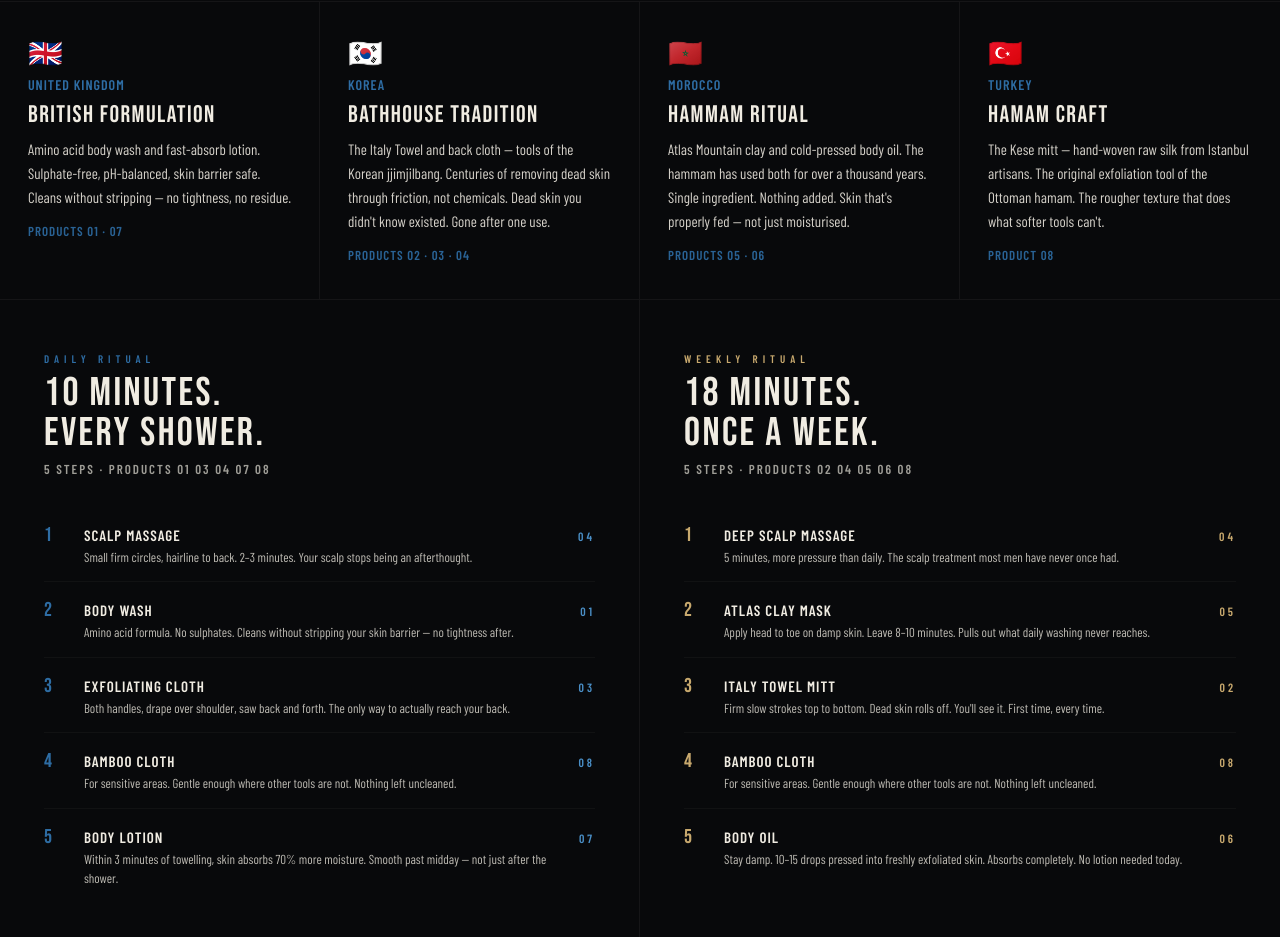
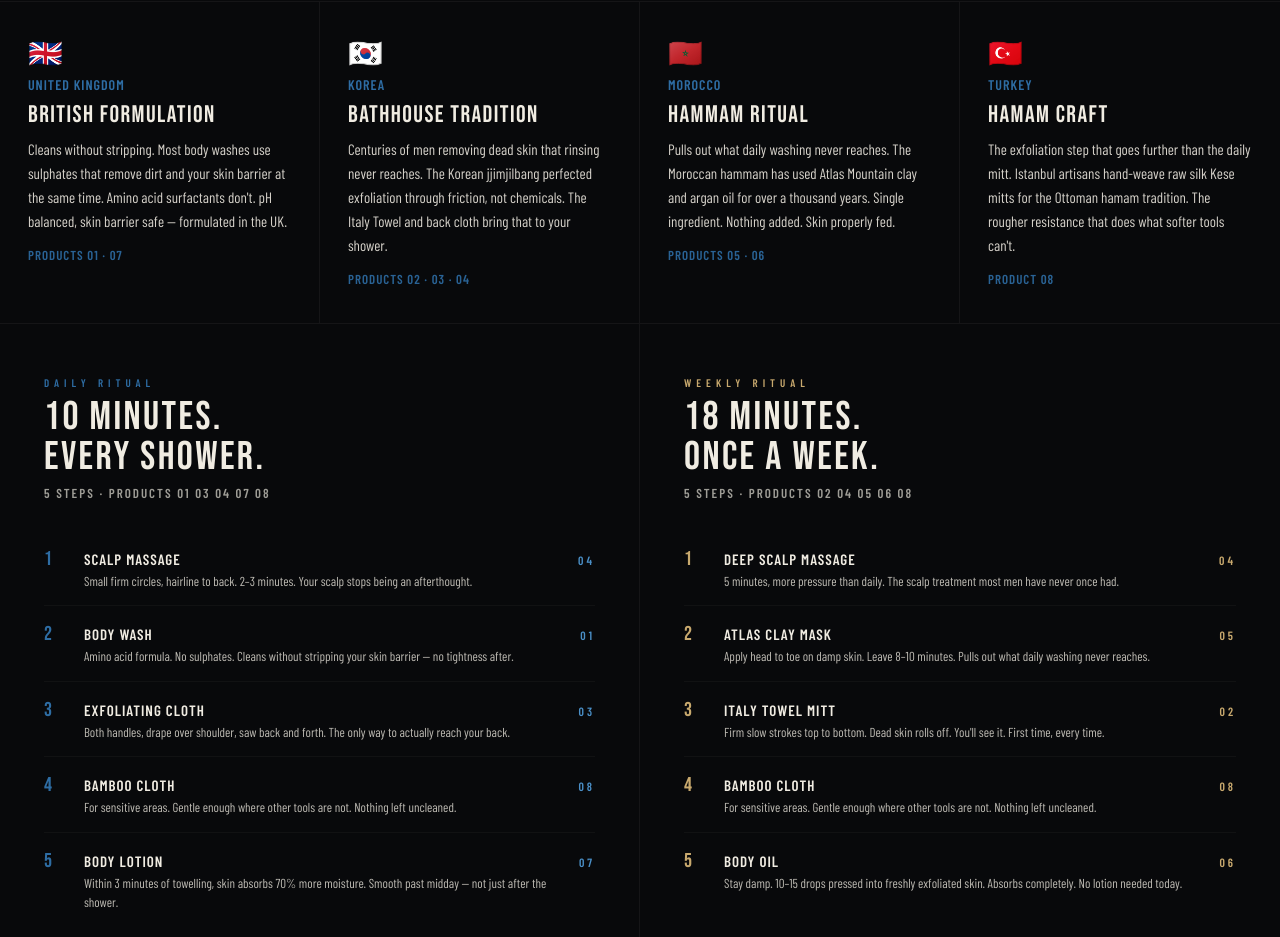
Before and after one commit to hdandi08/solum, a React (Vite) app in the folder web/: page / in a window 1280 px wide. Shown: the part 1065-2002 px from the top of the page. Built offline with nearby package versions, Linux system fonts and the light colour scheme; a web font is replaced by a local one.

Commit message:
feat: rewrite provenance card openers — outcome first, origin as proof

```diff
--- a/web/src/pages/ComingSoon.jsx
+++ b/web/src/pages/ComingSoon.jsx
@@ -737,28 +737,28 @@ export default function ComingSoon() {
             <div className="cs-prov-flag">🇬🇧</div>
             <div className="cs-prov-country">United Kingdom</div>
             <div className="cs-prov-tradition">British Formulation</div>
-            <div className="cs-prov-body">Amino acid body wash and fast-absorb lotion. Sulphate-free, pH-balanced, skin barrier safe. Cleans without stripping — no tightness, no residue.</div>
+            <div className="cs-prov-body">Cleans without stripping. Most body washes use sulphates that remove dirt and your skin barrier at the same time. Amino acid surfactants don't. pH balanced, skin barrier safe — formulated in the UK.</div>
             <div className="cs-prov-products">Products 01 · 07</div>
           </div>
           <div className="cs-prov-item">
             <div className="cs-prov-flag">🇰🇷</div>
             <div className="cs-prov-country">Korea</div>
             <div className="cs-prov-tradition">Bathhouse Tradition</div>
-            <div className="cs-prov-body">The Italy Towel and back cloth — tools of the Korean jjimjilbang. Centuries of removing dead skin through friction, not chemicals. Dead skin you didn't know existed. Gone after one use.</div>
+            <div className="cs-prov-body">Centuries of men removing dead skin that rinsing never reaches. The Korean jjimjilbang perfected exfoliation through friction, not chemicals. The Italy Towel and back cloth bring that to your shower.</div>
             <div className="cs-prov-products">Products 02 · 03 · 04</div>
           </div>
           <div className="cs-prov-item">
             <div className="cs-prov-flag">🇲🇦</div>
             <div className="cs-prov-country">Morocco</div>
             <div className="cs-prov-tradition">Hammam Ritual</div>
-            <div className="cs-prov-body">Atlas Mountain clay and cold-pressed body oil. The hammam has used both for over a thousand years. Single ingredient. Nothing added. Skin that's properly fed — not just moisturised.</div>
+            <div className="cs-prov-body">Pulls out what daily washing never reaches. The Moroccan hammam has used Atlas Mountain clay and argan oil for over a thousand years. Single ingredient. Nothing added. Skin properly fed.</div>
             <div className="cs-prov-products">Products 05 · 06</div>
           </div>
           <div className="cs-prov-item">
             <div className="cs-prov-flag">🇹🇷</div>
             <div className="cs-prov-country">Turkey</div>
             <div className="cs-prov-tradition">Hamam Craft</div>
-            <div className="cs-prov-body">The Kese mitt — hand-woven raw silk from Istanbul artisans. The original exfoliation tool of the Ottoman hamam. The rougher texture that does what softer tools can't.</div>
+            <div className="cs-prov-body">The exfoliation step that goes further than the daily mitt. Istanbul artisans hand-weave raw silk Kese mitts for the Ottoman hamam tradition. The rougher resistance that does what softer tools can't.</div>
             <div className="cs-prov-products">Product 08</div>
           </div>
         </div>
```
